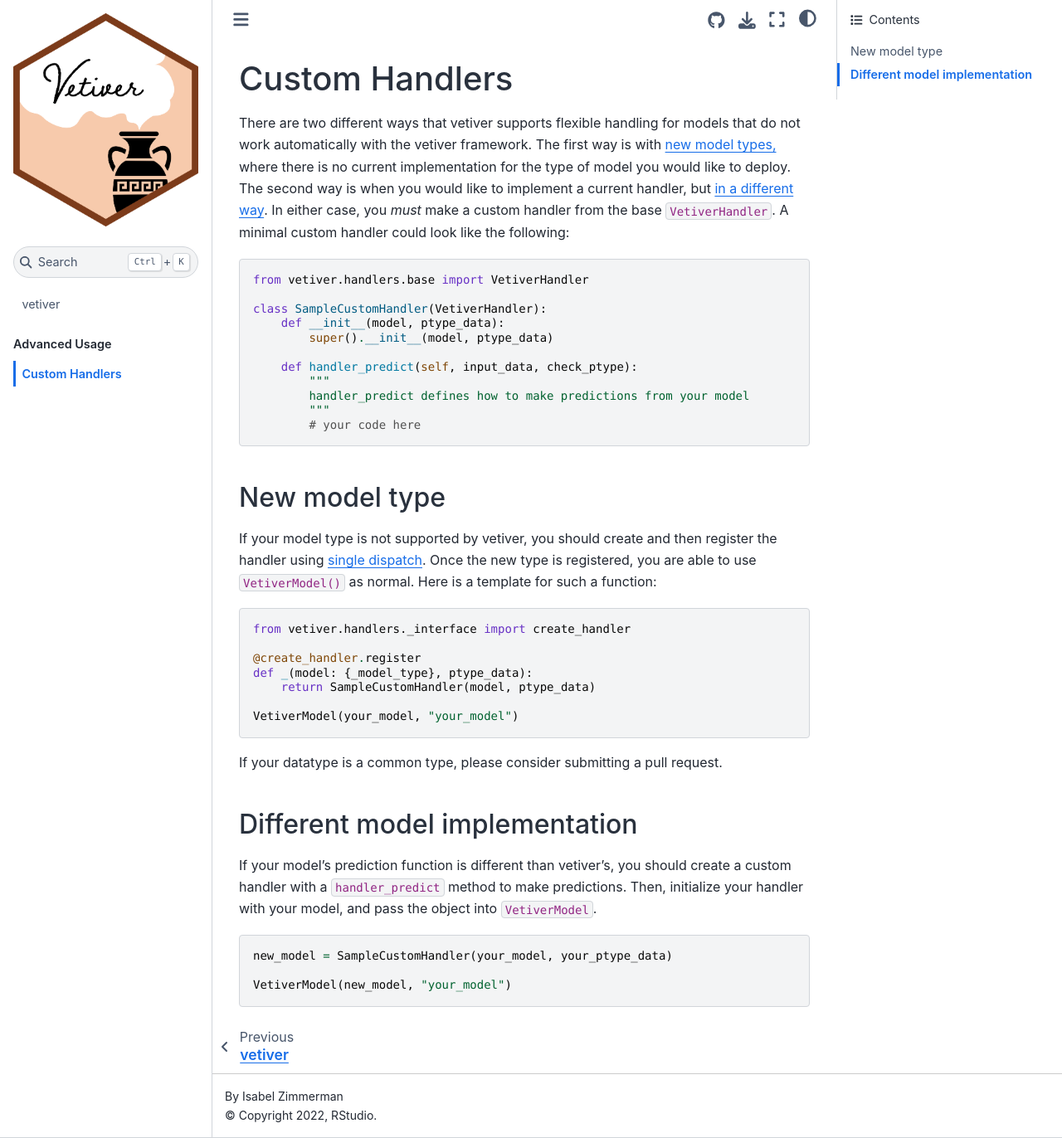
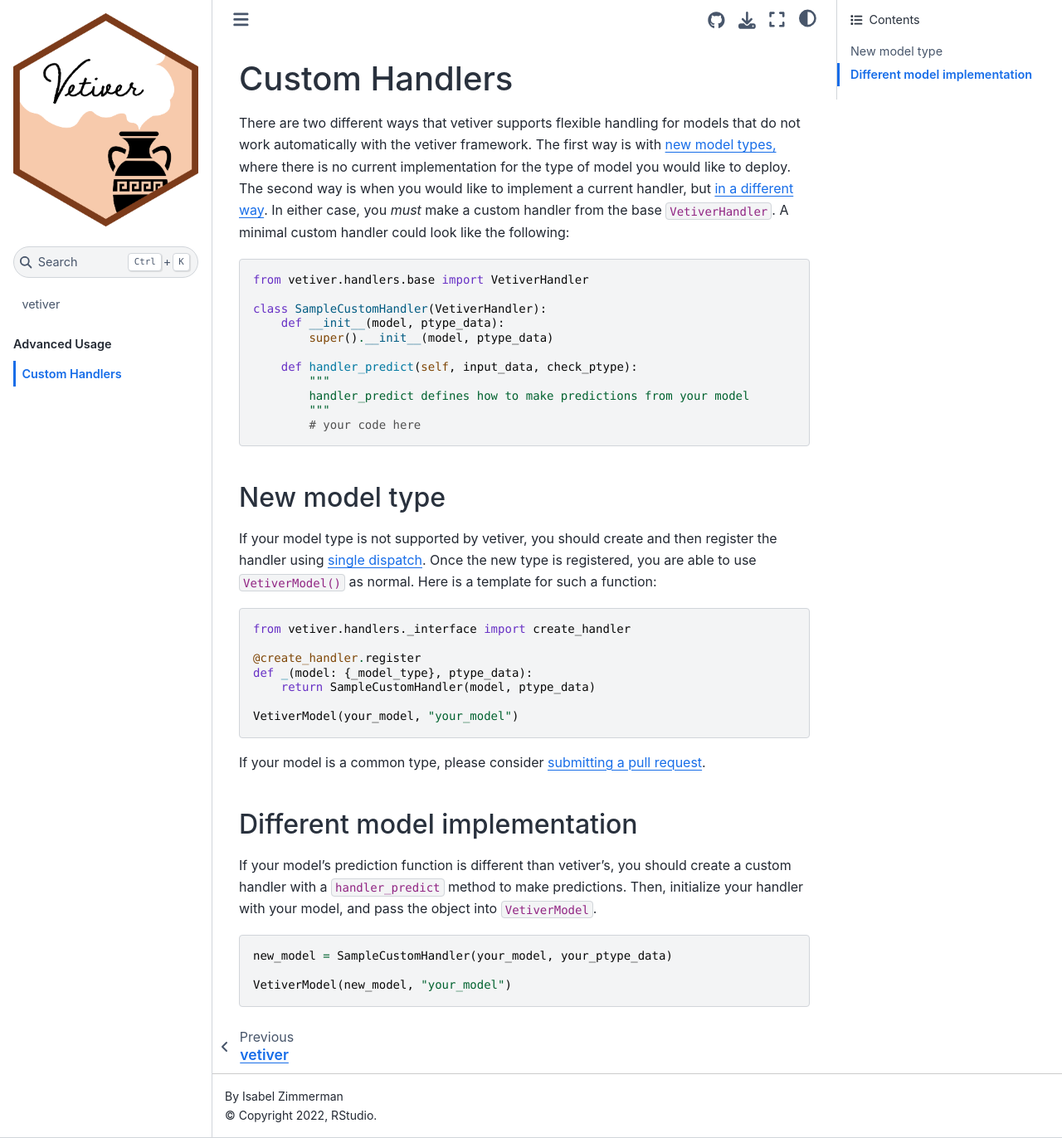
Before and after one commit to rstudio/vetiver-python, a Sphinx documentation site: the page built from docs/source/advancedusage/custom_handler.md, in a window 1280 px wide and 1372 px high. Shown: the whole window at 83% size. Built offline with Sphinx 7.4.7 and the Sphinx Book theme 1.1.4, drawn with Linux system fonts in a browser that asks for light colours.

Commit message:
update docs ci

````diff
--- a/docs/source/advancedusage/custom_handler.md
+++ b/docs/source/advancedusage/custom_handler.md
@@ -29,7 +29,7 @@
 VetiverModel(your_model, "your_model")
 ```
 
-If your datatype is a common type, please consider submitting a pull request.
+If your model is a common type, please consider [submitting a pull request](https://github.com/rstudio/vetiver-python/pulls).
 
 ## Different model implementation
 If your model's prediction function is different than vetiver's, you should create a custom handler with a `handler_predict` method to make predictions. Then, initialize your handler with your model, and pass the object into `VetiverModel`.
````
Also changed, not shown: 1 other file.
